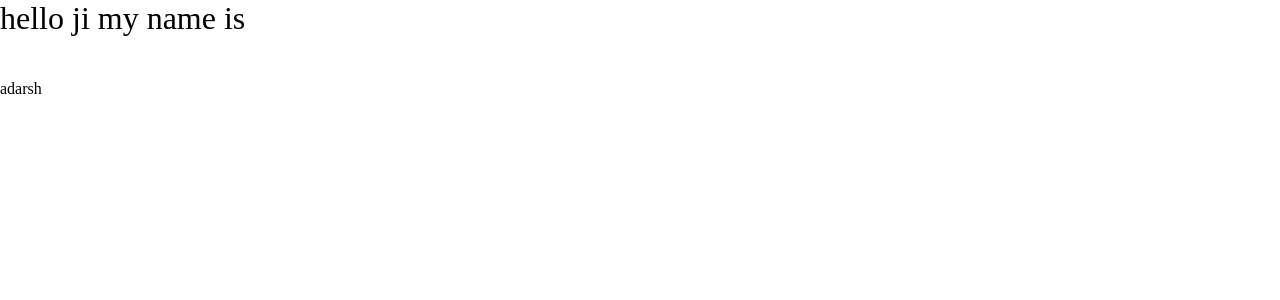
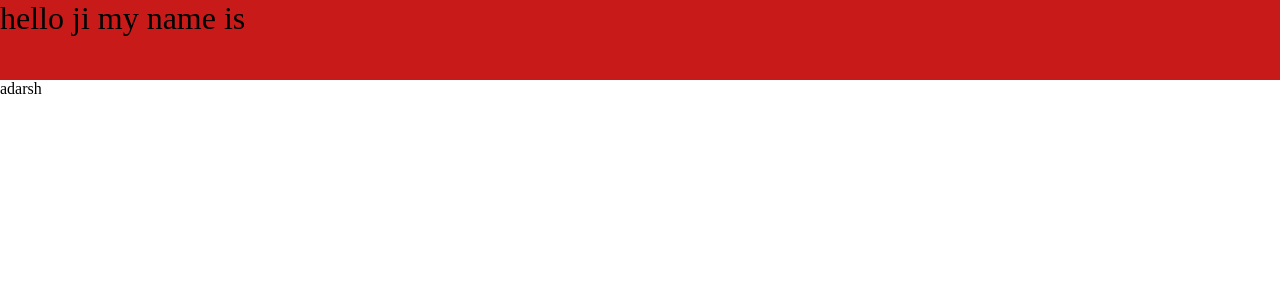
Before and after one commit to Algohercules/react, a React (Vite) app in the folder react-project-one/: page / in a window 1280 px wide. Shown: the top 300 px of the page. Built offline with nearby package versions, Linux system fonts and the light colour scheme.

Commit message:
bgc change in app.css

```diff
--- a/react-project-one/src/App.css
+++ b/react-project-one/src/App.css
@@ -9,3 +9,8 @@ P{
   padding: 0;
   box-sizing: border-box;
 }
+
+
+p{
+  background-color: #c91a1a;
+}
```
